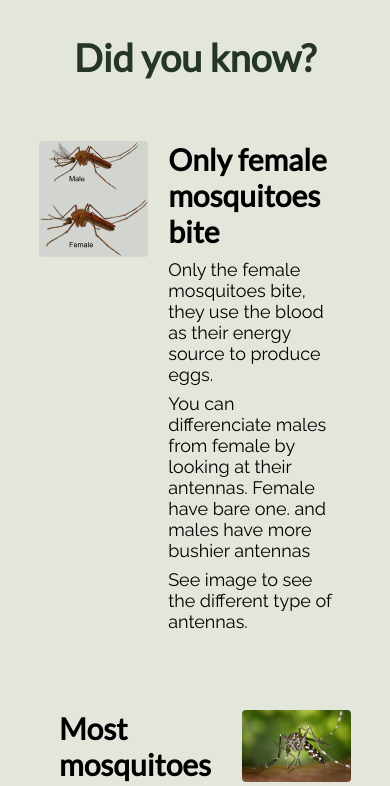
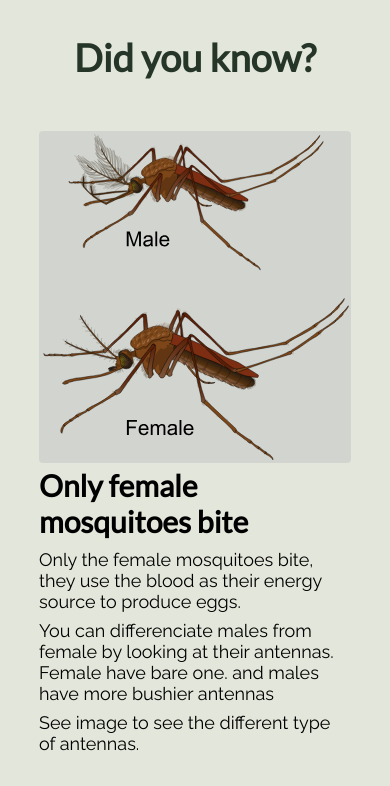
Before and after one commit to willot/Mosquitoes, an Angular app: page / in a window 390 px wide. Shown: the part 1062-1848 px from the top of the page. Built offline with nearby package versions, Linux system fonts and the light colour scheme.

Commit message:
latest push from other repo focus on mobile friendly app

```diff
--- a/src/app/components/fact-card/fact-card.component.scss
+++ b/src/app/components/fact-card/fact-card.component.scss
@@ -1,3 +1,43 @@
+@import '../../styles/media-queries.scss';
+
+.card {
+    background-color: #E3E6DA;
+    width:80%;
+    padding-top: 20px;
+    padding-bottom: 30px;
+    margin: auto;
+    text-align: center;
+
+    .image {
+        max-width: 100%;
+        border-radius: 4px;
+        object-fit: cover;
+        background-color: rgb(200,200,200, 0.6);
+    }
+
+    .text-container {
+        display: flex;
+        text-align: left;
+        justify-content: flex-start;
+        align-content: center;
+        flex-direction: column;
+        font-size:18px;
+
+        .title {
+            font-size:30px;
+            padding-bottom: 10px;
+            font-family: Lato;
+            margin:0px;
+        }
+
+        .text {
+            padding-bottom:8px;
+        }
+    }
+
+}
+
+@include landscape {
 .card {
     background-color: #E3E6DA;
     border-radius: 4px;
@@ -38,26 +78,11 @@
             background-color: rgb(200,200,200, 0.6);
         }
 
+
         .text-container {
-            display: flex;
-            text-align: left;
-            justify-content: flex-start;
-            align-content: center;
-            flex-direction: column;
-            font-size:18px;
             padding-right: 10px;
             padding-left: 20px;
-
-            .title {
-                font-size:30px;
-                padding-bottom: 10px;
-                font-family: Lato;
-                margin:0px;
-            }
-
-            .text {
-                padding-bottom:8px;
-            }
         }
 
 }
+}
--- a/src/app/components/habitat-modal/habitat-modal.component.html
+++ b/src/app/components/habitat-modal/habitat-modal.component.html
@@ -8,7 +8,7 @@
             <img class="modal-image" src={{info.image}} />
             <div>
                 <div class="description">{{info.description}}</div>
-                <div><span class="recommendations-title">Recommendations: </span>{{info.recommendations}}</div>
+                <div class="description"><span class="recommendations-title">Recommendations: </span>{{info.recommendations}}</div>
             </div>
         </div>
     </div>
--- a/src/app/components/habitat-modal/habitat-modal.component.scss
+++ b/src/app/components/habitat-modal/habitat-modal.component.scss
@@ -1,6 +1,8 @@
+@import '../../styles/media-queries.scss';
+
   .modal-container {
     position: fixed; /* Stay in place */
-  z-index: 1; /* Sit on top */
+    z-index: 10; /* Sit on top */
     left: 0;
     top: 0;
     width: 100%; /* Full width */
@@ -9,9 +11,10 @@ position: fixed; /* Stay in place */
     background-color: rgb(0,0,0); /* Fallback color */
     background-color: rgba(0,0,0,0.4); /* Black w/ opacity */
 
+
     .modal-content {
       background-color: #EBEBE9;
-    margin: 30% auto; /* 15% from the top and centered */
+      margin: 20% auto; /* 10% from the top and centered */
       padding: 20px;
       border: 1px solid #888;
       color: #253628;
@@ -24,7 +27,7 @@ position: fixed; /* Stay in place */
 
           .close {
               padding-bottom: 10px;
-            font-size: 30px;
+              font-size: 45px;
               cursor: pointer;
           }
           .close:active {
@@ -34,6 +37,8 @@ position: fixed; /* Stay in place */
 
           .title {
             font-family: Lato;
+            font-size: 22px;
+            margin-bottom: 0px;
           }
       }
 
@@ -41,22 +46,53 @@ position: fixed; /* Stay in place */
           display: flex;
           justify-content: flex-start;
           font-size: 20px;
+          flex-direction: column;
 
           .modal-image {
-            max-height: 200px;
-            max-width: 200px;
-            padding-right: 20px;
+              max-height: 250px;
+              object-fit: cover;
+              padding-bottom: 10px;;
           }
 
           .description {
             padding-bottom: 15px;
           }
           .recommendations-title {
-          font-weight: 600;
+            font-weight: 800;
+          }
       }
     }
   }
 
+  @include landscape {
 
+    .modal-container {
+      overflow-y: hidden;
+
+    .title {
+      font-size: 32px !important;
+    }
+
+    .modal-description {
+      display: grid !important;
+      grid-template-columns: minmax(200px, 25%) 1fr !important;
+      font-size:16px !important;
+
+      .modal-image {
+        max-width: 100% !important;
+        height: auto;
+        max-height: none !important;
+        padding-right: 20px;
+        object-fit: cover !important;
+        text-align: center;
+      }
+    }
+
+    .description {
+      padding-left: 10px;
+      font-size: 22px;
+      padding-bottom: 15px;
+    }
+  }
 
 }
--- a/src/app/components/links/links.component.html
+++ b/src/app/components/links/links.component.html
@@ -6,7 +6,7 @@
                     <div class="link-lines"><div class="link-title">Organisation: &nbsp;</div>{{link.linkName}}</div>
                     <div class="link-lines"><div class="link-title">Description: &nbsp;</div>{{link.linkDescriptiom}}</div>
                     <div class="link-lines link-title">Url: &nbsp;
-                        <a class="link-url" href={{link.linkUrl>{{link.linkUrl}} </a>
+                        <a class="link-url" href="{{link.linkUrl}}">{{link.linkUrl}} </a>
                     </div>
                 </div>
             </div>
--- a/src/app/service/habitat.service.ts
+++ b/src/app/service/habitat.service.ts
@@ -50,7 +50,7 @@ export class HabitatService {
     tireHabitat.widthRatio = 0.074;
     tireHabitat.image = '../assets/images/tire.jpg';
     tireHabitat.title = 'Tires store outside are a perfect place for rain water to seat for days.';
-    tireHabitat.description = 'If water form puddle inside the tires mosquitoes will use you it and breed.';
+    tireHabitat.description = 'When water accumulate inside the tires mosquitoes use you it to breed and lay their eggs.';
     tireHabitat.recommendations = 'Tires should get discarded and not store outside. '
     + 'If they are part of the landscape make holes inside them so they can drain.';
     this.habitatInfos.push(tireHabitat);
@@ -63,7 +63,7 @@ export class HabitatService {
     leakHabitat.image = '../assets/images/hose.jpg';
     leakHabitat.title = 'Leaky faucet create puddle perfect for mosquitoes.';
     leakHabitat.description = 'Leaky faucet create permanent small puddle that mosquitoes use to lay their eggs.';
-    leakHabitat.recommendations = 'Fixing a leaky faucet will remove potential breeding ground '
+    leakHabitat.recommendations = 'Fixing a leaky faucet will remove potential breeding ground and save water.'
     + 'and also save water!';
     this.habitatInfos.push(leakHabitat);
 
@@ -73,7 +73,7 @@ export class HabitatService {
     bowlHabitat.heightRatio = 0.089;
     bowlHabitat.widthRatio = 0.125;
     bowlHabitat.image = '../assets/images/pet-bowl.jpg';
-    bowlHabitat.title = 'outside water bowl for pets are also a potential breeding ground.';
+    bowlHabitat.title = 'Outside water bowl for pets are also a potential breeding ground.';
     bowlHabitat.description = 'Water bowl for pets can stay outside for days and get refill by rain.';
     bowlHabitat.recommendations = 'Flip bowl upside-down when they are not in use and store them inside.'
     this.habitatInfos.push(bowlHabitat);
@@ -84,7 +84,7 @@ export class HabitatService {
     birdBathHabitat.heightRatio = 0.194;
     birdBathHabitat.widthRatio = 0.139;
     birdBathHabitat.image = '../assets/images/bird-bath.jpg';
-    birdBathHabitat.title = 'Bird baths and pot saucer are perfect ground for mosquitoes to breed.';
+    birdBathHabitat.title = 'Bird baths and pot saucers are perfect ground for mosquitoes to breed.';
     birdBathHabitat.description = 'Water in bird bath can stay standing for multiple days. It is the same for pot saucer '
     + 'that harbor standing water for days. These are a perfect environment for mosquitoes.';
     birdBathHabitat.recommendations = 'Empty the bird bath every 2-3 days and replace the water with fresh one.'
@@ -98,8 +98,8 @@ export class HabitatService {
     pondHabitat.widthRatio = 0.143;
     pondHabitat.image = '../assets/images/pond-2.jpg';
     pondHabitat.title = 'Ponds are not always a mosquitoe breeding ground.';
-    pondHabitat.description = 'Ponds are usually a problem if they do not contain fish or other animal that eat insect larvaes. '
-    +'Bigger ponds that contain multiple animals usually regulate the insect larvae by themself.' ;
+    pondHabitat.description = 'Ponds are usually a problem if they do not contain fish or other animals that eat insect larvae. '
+    +'Bigger ponds that contain multiple animals usually regulate the insect larvae population by themself.' ;
     pondHabitat.recommendations = 'If the pond doesn\'t have fishes you can buy larvacide and treat your pond regularly.'
     this.habitatInfos.push(pondHabitat);
 
```
Lines whose indentation alone changed are shown as unchanged.
